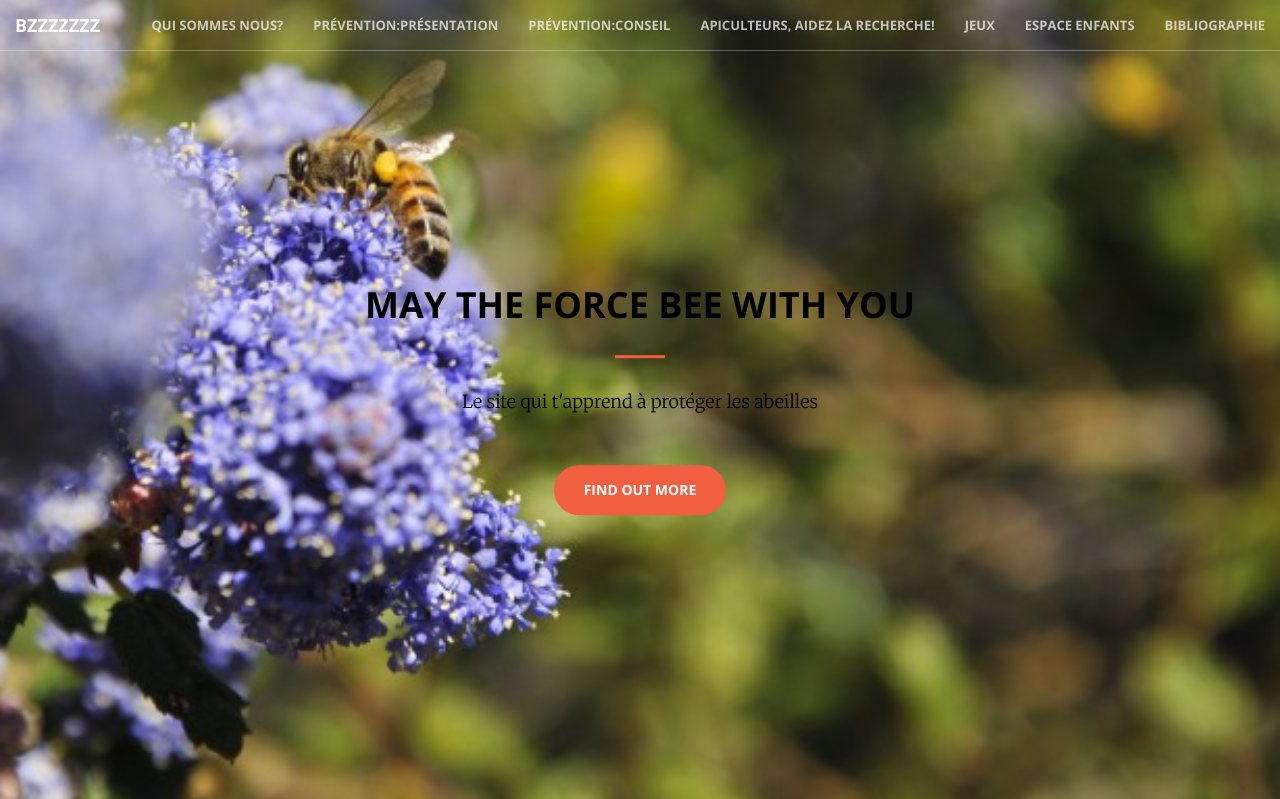
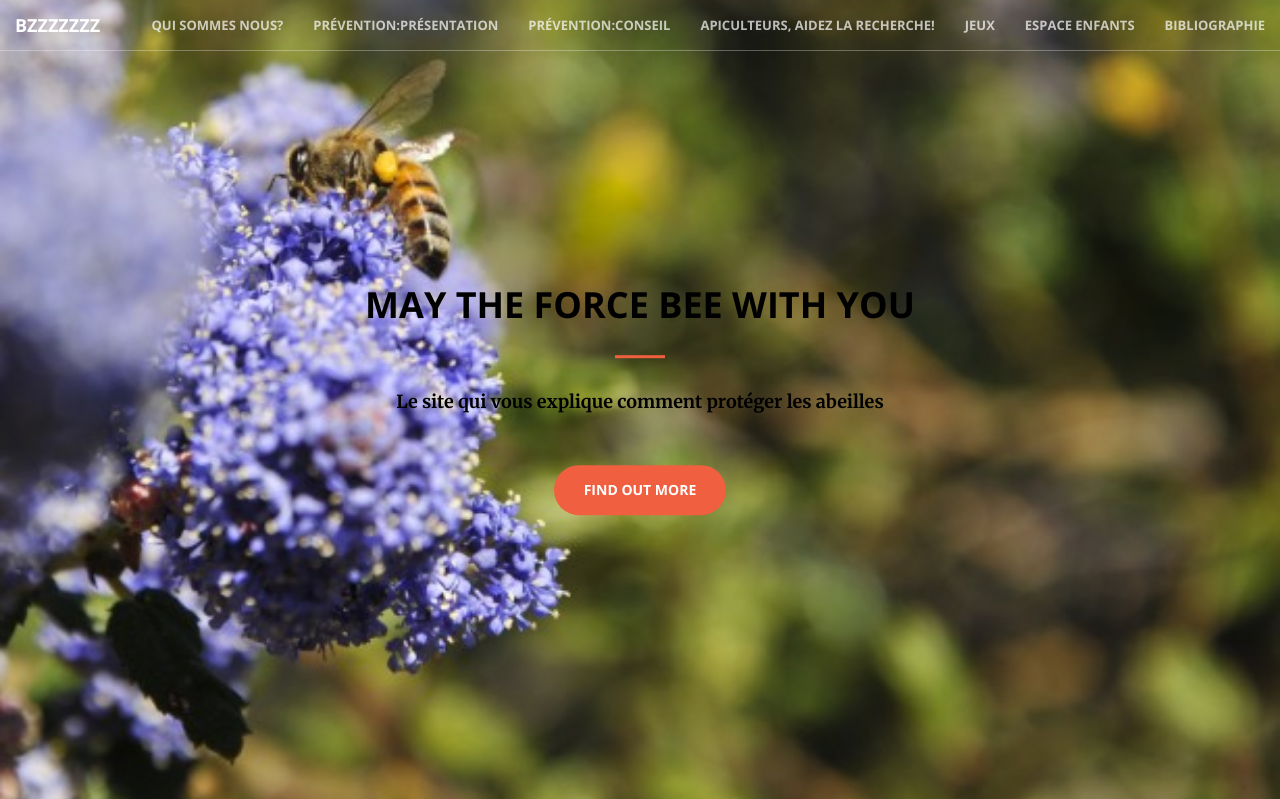
Before and after one commit to anthimeschrefheere/Maybee, a Django app: a page that uses maybee_website/templates/presentation.html in a window 1280 px wide. Shown: the top 799 px of the page. Run offline with Django 3.2, Linux system fonts and the light colour scheme; some libraries are stand-ins or nearby versions.

Commit message:
new presentation

```diff
--- a/maybee_website/templates/presentation.html
+++ b/maybee_website/templates/presentation.html
@@ -85,7 +85,7 @@
             <div class="header-content-inner">
                 <h1>May the Force BEE With YOU</h1>
                 <hr>
-                <p>Le site qui t'apprend à protéger les abeilles</p>
+                <p><b>Le site qui vous explique comment protéger les abeilles</b></p>
                 <a href="#about" class="btn btn-primary btn-xl page-scroll">Find Out More</a>
             </div>
         </div>
```
